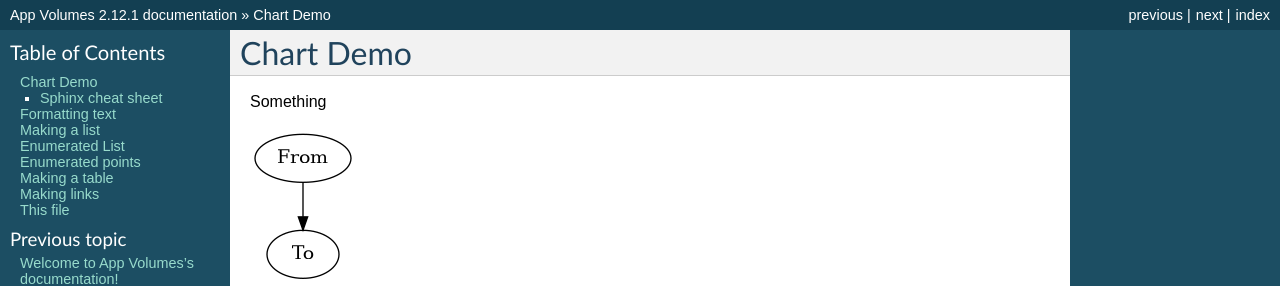
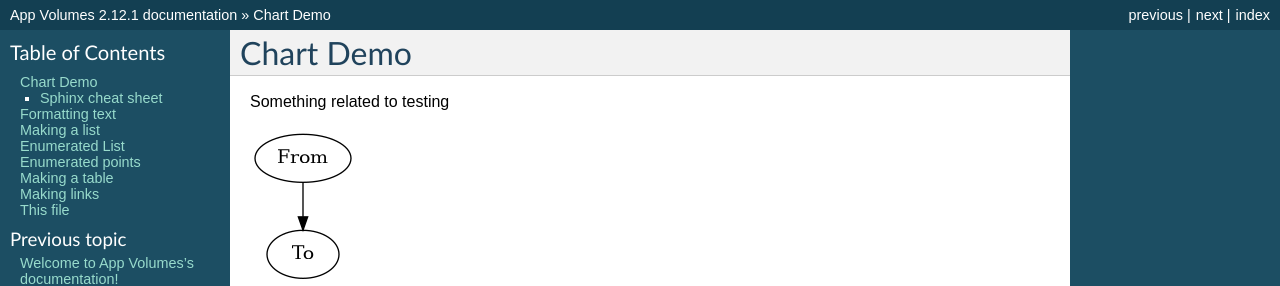
Before and after one commit to patelanuj28/appvol-doc, a Sphinx documentation site: the page built from docs/source/chart.rst, in a window 1280 px wide. Shown: the top 286 px of the page. Built offline with Sphinx 7.4.7, drawn with Linux system fonts in a browser that asks for light colours.

Commit message:
Update chart.rst

```diff
--- a/docs/source/chart.rst
+++ b/docs/source/chart.rst
@@ -1,7 +1,7 @@
 Chart Demo
 ==========
 
-Something
+Something related to testing
 
 
 .. graphviz::
```
